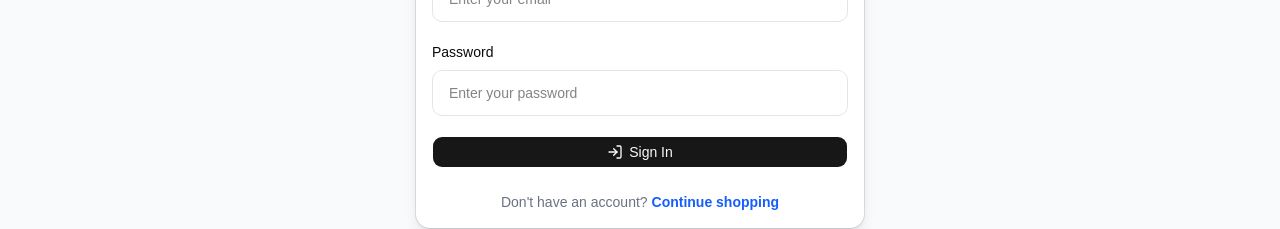
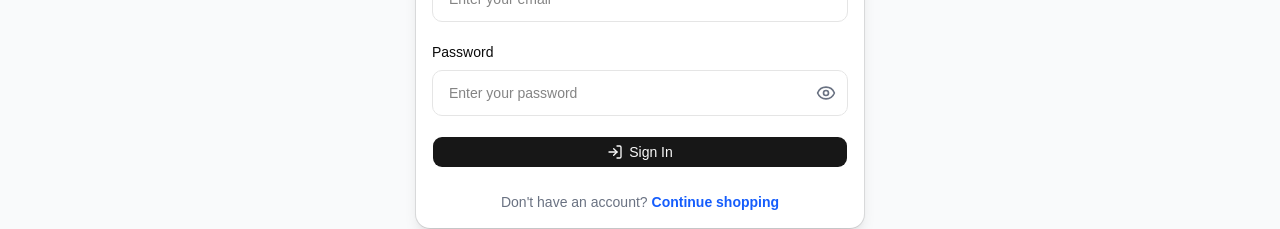
Before and after one commit to markmwangi010806-prog/ecommerce-store, a React (Vite) app: page /login in a window 1280 px wide. Shown: the part 443-672 px from the top of the page. Built offline with nearby package versions, Linux system fonts and the light colour scheme.

Commit message:
Add show and hide password functionality

```diff
--- a/src/pages/Login.jsx
+++ b/src/pages/Login.jsx
@@ -1,7 +1,12 @@
 
 import { useState } from "react";
 import { Link, useNavigate } from "react-router-dom";
-import { LogIn, Store } from "lucide-react";
+import {
+  LogIn,
+  Store,
+  Eye,
+  EyeOff,
+} from "lucide-react";
 import { toast } from "sonner";
 
 import { useStore } from "@/context/useStore";
@@ -28,6 +33,9 @@ function Login() {
 
   // Error state
   const [error, setError] = useState("");
+
+  // Password visibility state
+  const [showPassword, setShowPassword] = useState(false);
 
   // Handle input changes
   function handleChange(e) {
@@ -117,58 +125,91 @@ function Login() {
           <form onSubmit={handleSubmit} className="space-y-5">
             {/* Full Name */}
             <div>
-              <label className="block text-sm font-medium mb-2">
+              <label
+                htmlFor="name"
+                className="block text-sm font-medium mb-2"
+              >
                 Full Name
               </label>
 
               <input
+                id="name"
                 type="text"
                 name="name"
                 value={formData.name}
                 onChange={handleChange}
                 placeholder="Enter your full name"
                 autoComplete="name"
+                required
                 className="w-full border rounded-lg px-4 py-3 outline-none focus:ring-2 focus:ring-blue-500"
               />
             </div>
 
             {/* Email */}
             <div>
-              <label className="block text-sm font-medium mb-2">
+              <label
+                htmlFor="email"
+                className="block text-sm font-medium mb-2"
+              >
                 Email Address
               </label>
 
               <input
+                id="email"
                 type="email"
                 name="email"
                 value={formData.email}
                 onChange={handleChange}
                 placeholder="Enter your email"
                 autoComplete="email"
+                required
                 className="w-full border rounded-lg px-4 py-3 outline-none focus:ring-2 focus:ring-blue-500"
               />
             </div>
 
             {/* Password */}
             <div>
-              <label className="block text-sm font-medium mb-2">
+              <label
+                htmlFor="password"
+                className="block text-sm font-medium mb-2"
+              >
                 Password
               </label>
 
+              <div className="relative">
                 <input
-                type="password"
+                  id="password"
+                  type={showPassword ? "text" : "password"}
                   name="password"
                   value={formData.password}
                   onChange={handleChange}
                   placeholder="Enter your password"
                   autoComplete="current-password"
-                className="w-full border rounded-lg px-4 py-3 outline-none focus:ring-2 focus:ring-blue-500"
+                  required
+                  className="w-full border rounded-lg px-4 py-3 pr-12 outline-none focus:ring-2 focus:ring-blue-500"
                 />
+
+                <button
+                  type="button"
+                  onClick={() => setShowPassword((current) => !current)}
+                  aria-label={
+                    showPassword ? "Hide password" : "Show password"
+                  }
+                  aria-pressed={showPassword}
+                  className="absolute right-3 top-1/2 -translate-y-1/2 text-gray-500 hover:text-blue-600"
+                >
+                  {showPassword ? (
+                    <EyeOff size={20} />
+                  ) : (
+                    <Eye size={20} />
+                  )}
+                </button>
+              </div>
             </div>
 
             {/* Error Message */}
             {error && (
-              <p className="text-sm text-red-500">
+              <p className="text-sm text-red-500" role="alert">
                 {error}
               </p>
             )}
```
Lines whose indentation alone changed are shown as unchanged.
